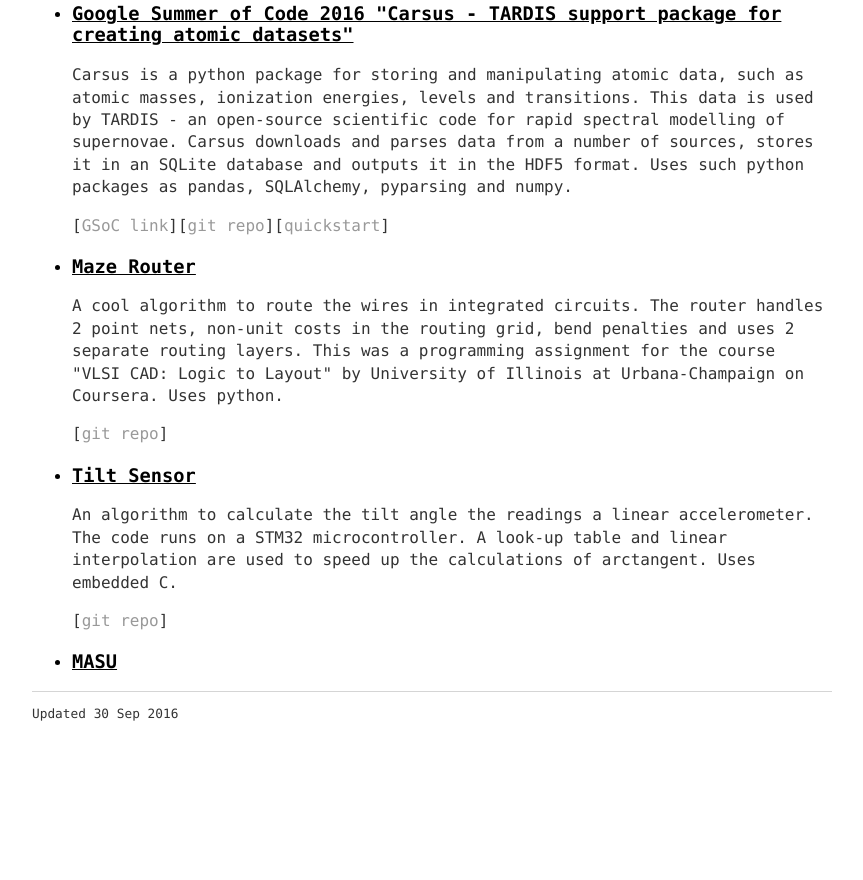
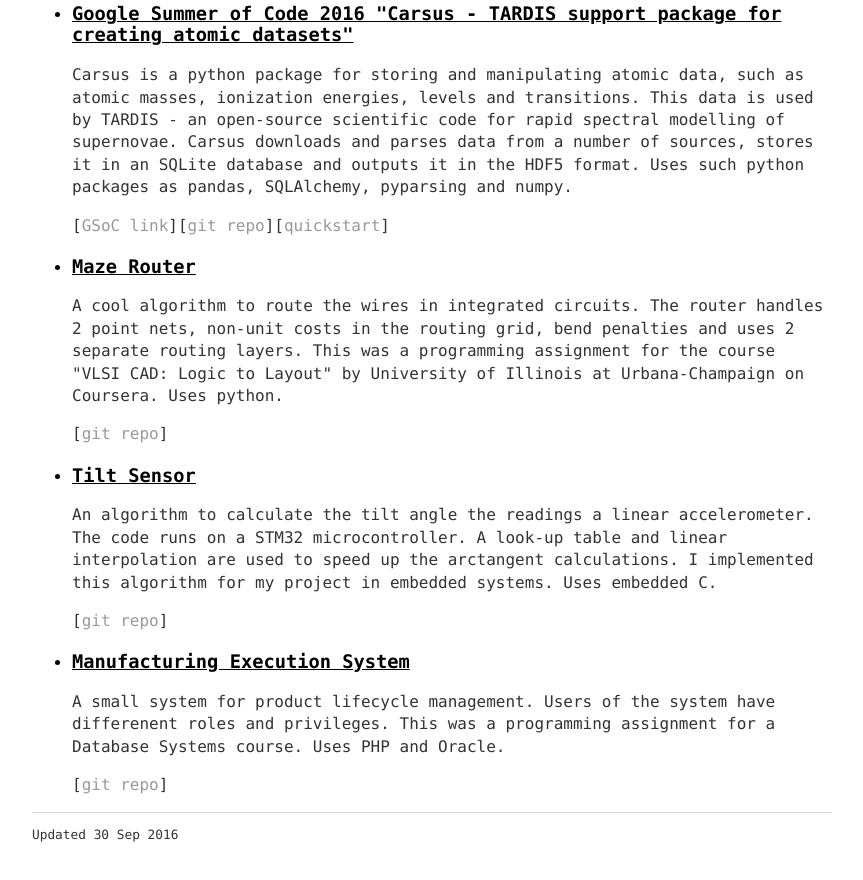
Before and after one commit to mishinma/mishinma.github.io, a plain HTML site: page index.html in a window 1280 px wide. Shown: the part 386-1266 px from the top of the page, without its empty margins (208-1071 px from the left). Before the commit the page ends 1168 px from the top, so only its background shows below. Drawn offline with Linux system fonts and the light colour scheme.

Commit message:
Add masu

```diff
--- a/index.html
+++ b/index.html
@@ -67,7 +67,7 @@
 
                 <p>
                     An algorithm to calculate the tilt angle the readings a linear accelerometer.
-                    The code runs on a STM32 microcontroller. A look-up table and linear interpolation are used to speed up the calculations of arctangent. Uses embedded C.
+                    The code runs on a STM32 microcontroller. A look-up table and linear interpolation are used to speed up the arctangent calculations. I implemented this algorithm for my project in embedded systems. Uses embedded C.
                 </p>
                 <p>
                [<a href="https://github.com/mishinma/tilt-sensor">git repo</a>]
@@ -75,7 +75,15 @@
             </li>
 
             <li>
-                <h3> MASU</h3>
+                <h3> Manufacturing Execution System </h3>
+
+                <p>
+                A small system for product lifecycle management. Users of the system have differenent roles and privileges. This was a programming assignment for a Database Systems course. Uses PHP and Oracle.
+                </p>
+                <p>
+                   [<a href="https://github.com/mishinma/masu">git repo</a>]
+                </p>
+
             </li>
 
 
```
